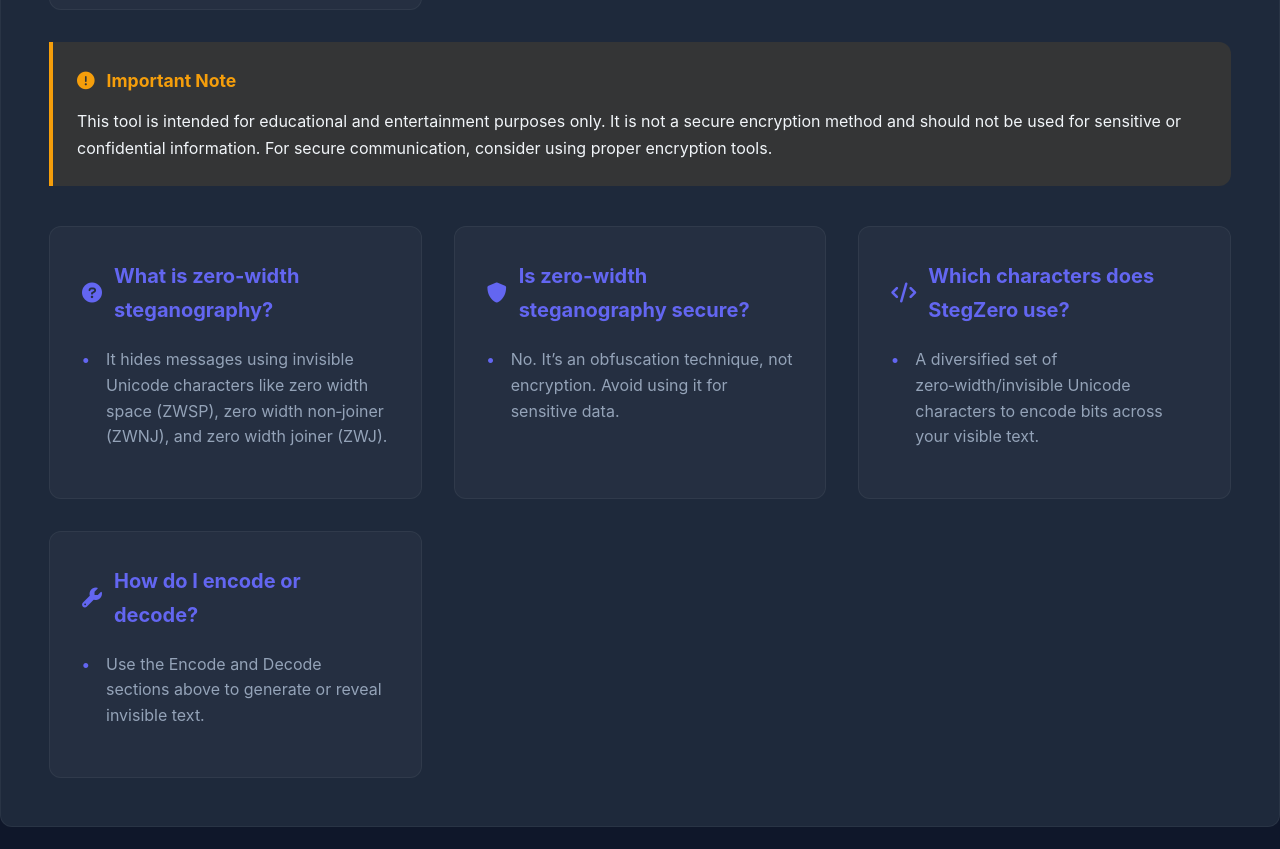
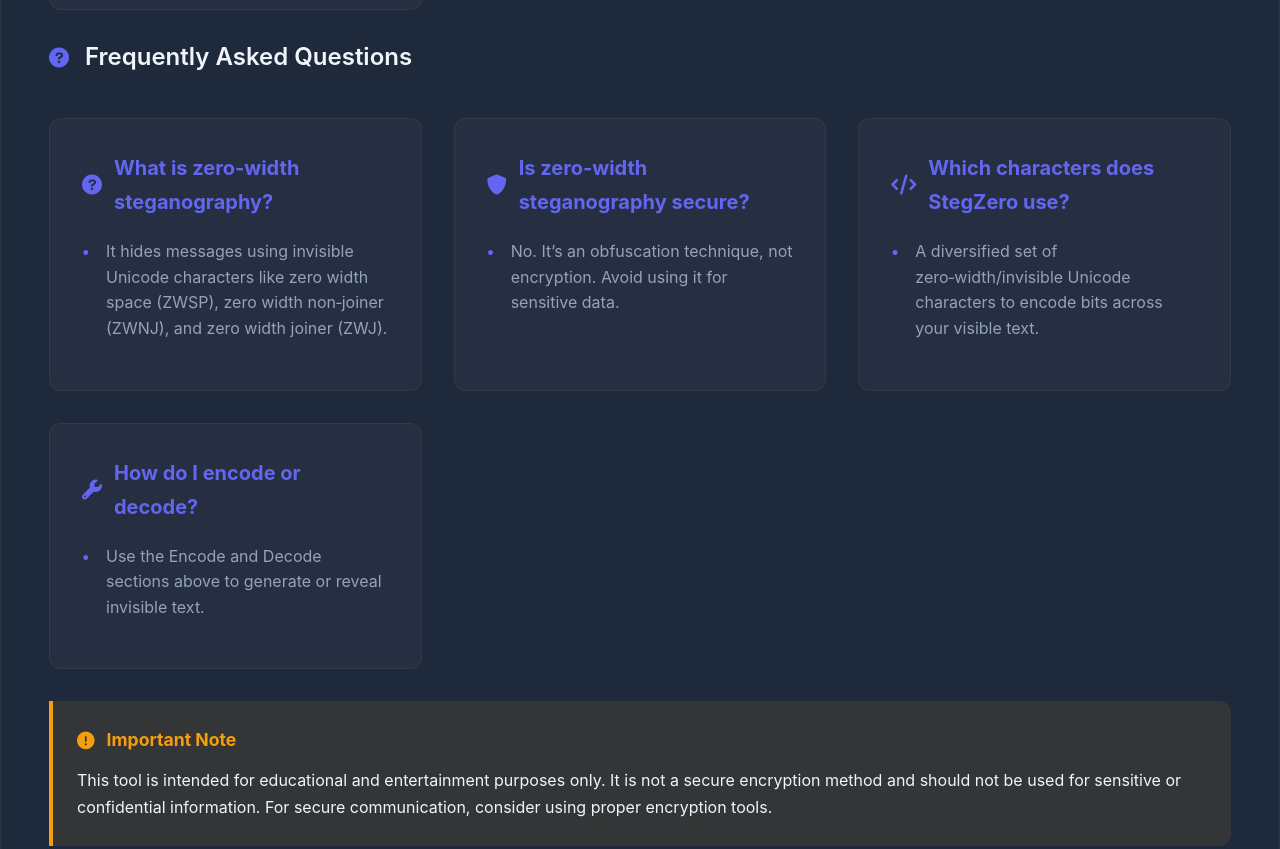
Before and after one commit to Clevis22/StegZero, a plain HTML site: page index.html in a window 1280 px wide. Shown: the part 3769-4618 px from the top of the page. Drawn offline with Linux system fonts and the light colour scheme.

Commit message:
FAQ updates

```diff
--- a/index.html
+++ b/index.html
@@ -992,14 +992,17 @@
         </div>
     </div>
 
-    <div class="warning-box">
-        <h4><i class="fas fa-exclamation-circle" aria-hidden="true"></i> Important Note</h4>
-        <p>This tool is intended for educational and entertainment purposes only. It is not a secure encryption method and should not be used for sensitive or confidential information. For secure communication, consider using proper encryption tools.</p>
-    </div>
+
 
     <!-- Minimal FAQ to support related queries -->
+    <br>
+    <h2 class="section-title" id="faq-heading">
+        <i class="fas fa-question-circle" aria-hidden="true"></i>
+        Frequently Asked Questions
+    </h2>
     <div class="info-grid" id="faq">
         <div class="info-card">
+
             <h3><i class="fas fa-question-circle" aria-hidden="true"></i> What is zero‑width steganography?</h3>
             <ul>
                 <li>It hides messages using invisible Unicode characters like zero width space (ZWSP), zero width non‑joiner (ZWNJ), and zero width joiner (ZWJ).</li>
@@ -1023,6 +1026,10 @@
                 <li>Use the Encode and Decode sections above to generate or reveal invisible text.</li>
             </ul>
         </div>
+    </div>
+      <div class="warning-box">
+        <h4><i class="fas fa-exclamation-circle" aria-hidden="true"></i> Important Note</h4>
+        <p>This tool is intended for educational and entertainment purposes only. It is not a secure encryption method and should not be used for sensitive or confidential information. For secure communication, consider using proper encryption tools.</p>
     </div>
 
 </div>
```
